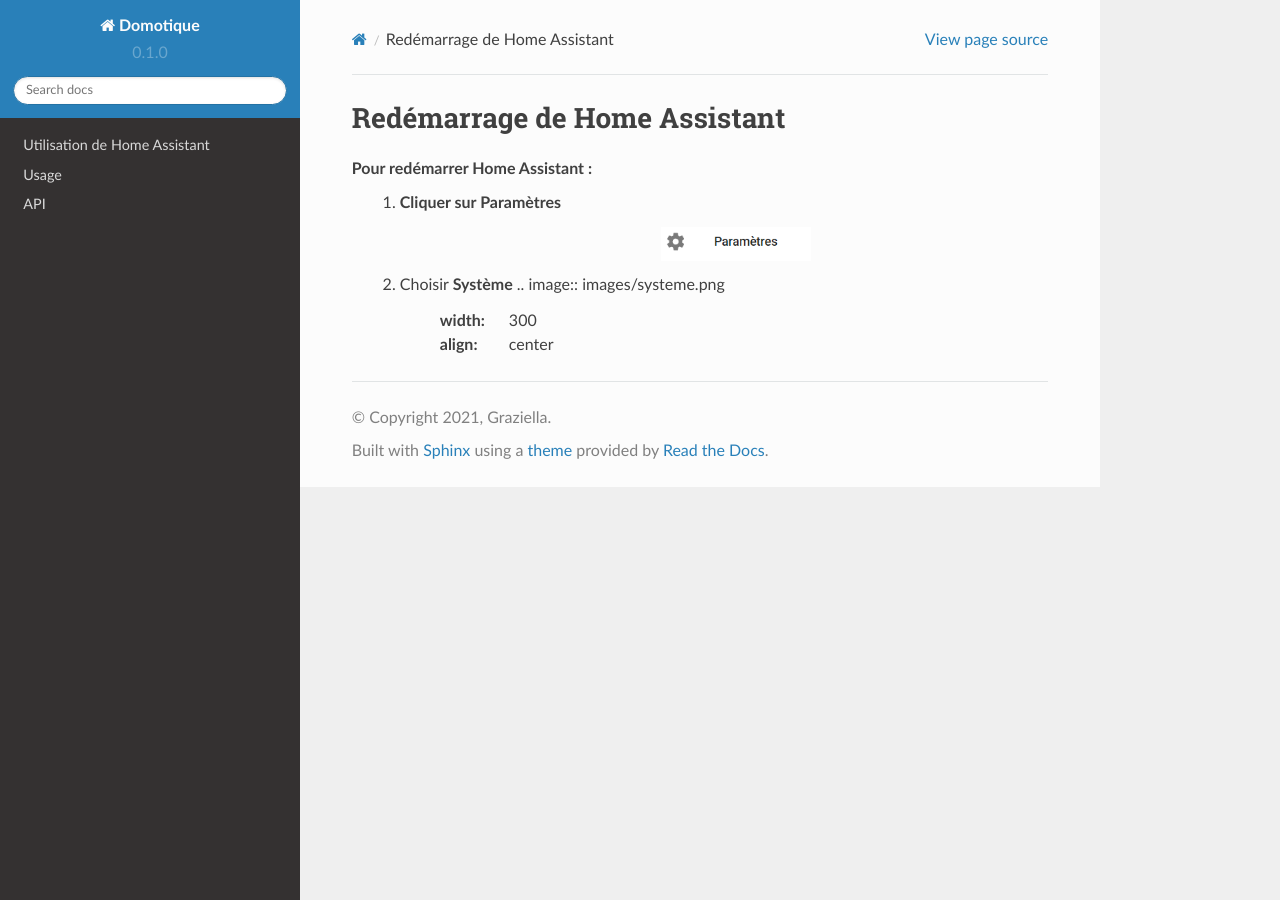
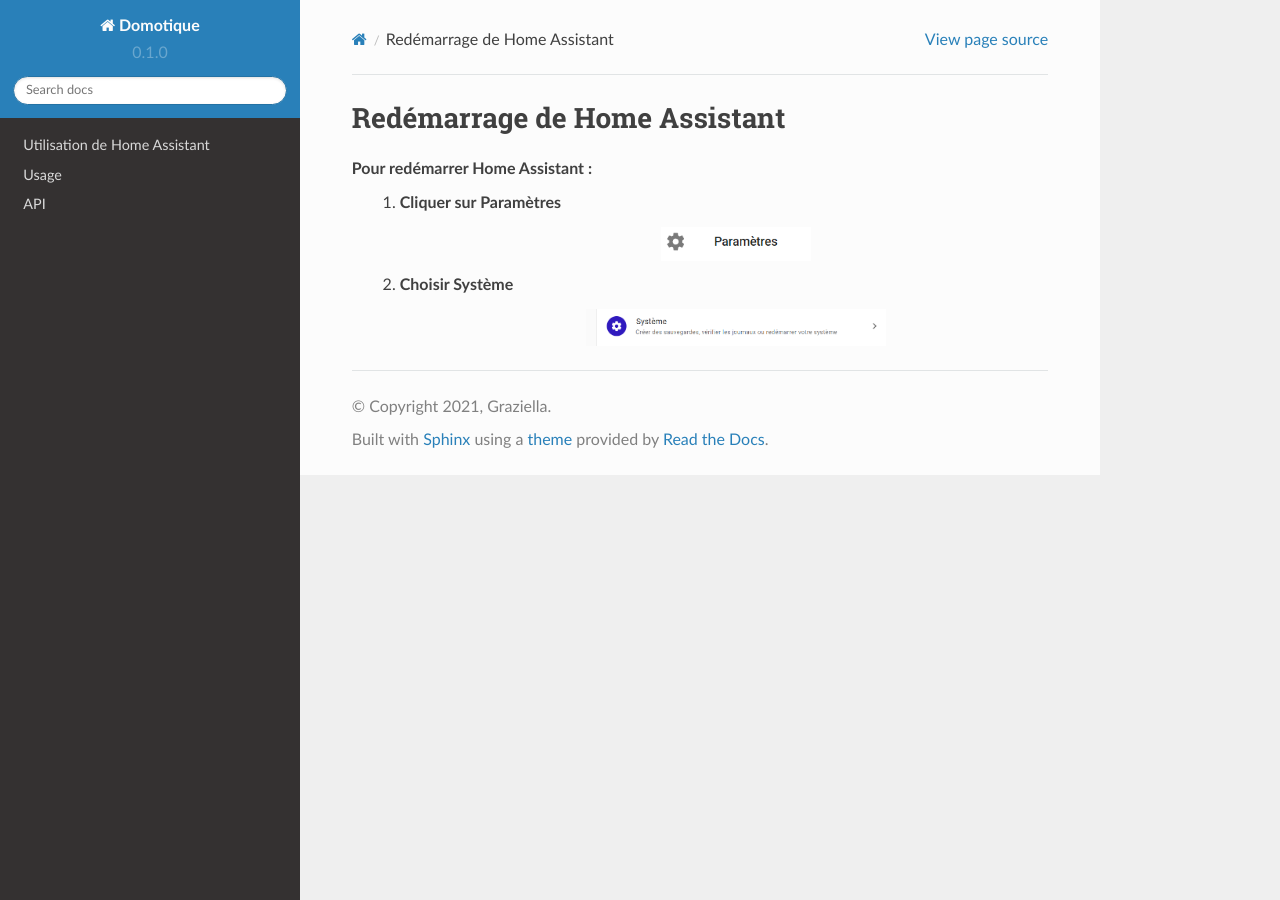
Before and after one commit to gcadorel2733/rdt-documentation, a Sphinx documentation site: the page built from docs/source/redemarrage.rst, in a window 1280 px wide. Built offline with Sphinx 7.4.7 and the Read the Docs theme 2.0.0, drawn with Linux system fonts in a browser that asks for light colours.

Commit message:
Update redemarrage.rst

```diff
--- a/docs/source/redemarrage.rst
+++ b/docs/source/redemarrage.rst
@@ -2,10 +2,10 @@
 ------
 Pour redémarrer Home Assistant :
    1. Cliquer sur **Paramètres**
-         .. image:: images/parametres.png
-            :width: 150
+            .. image:: images/parametres.png
+               :width: 150
+               :align: center
+   2. Choisir **Système**
+         .. image:: images/systeme.png
+            :width: 300
             :align: center
-   2. Choisir **Système**
-      .. image:: images/systeme.png
-         :width: 300
-         :align: center
```
